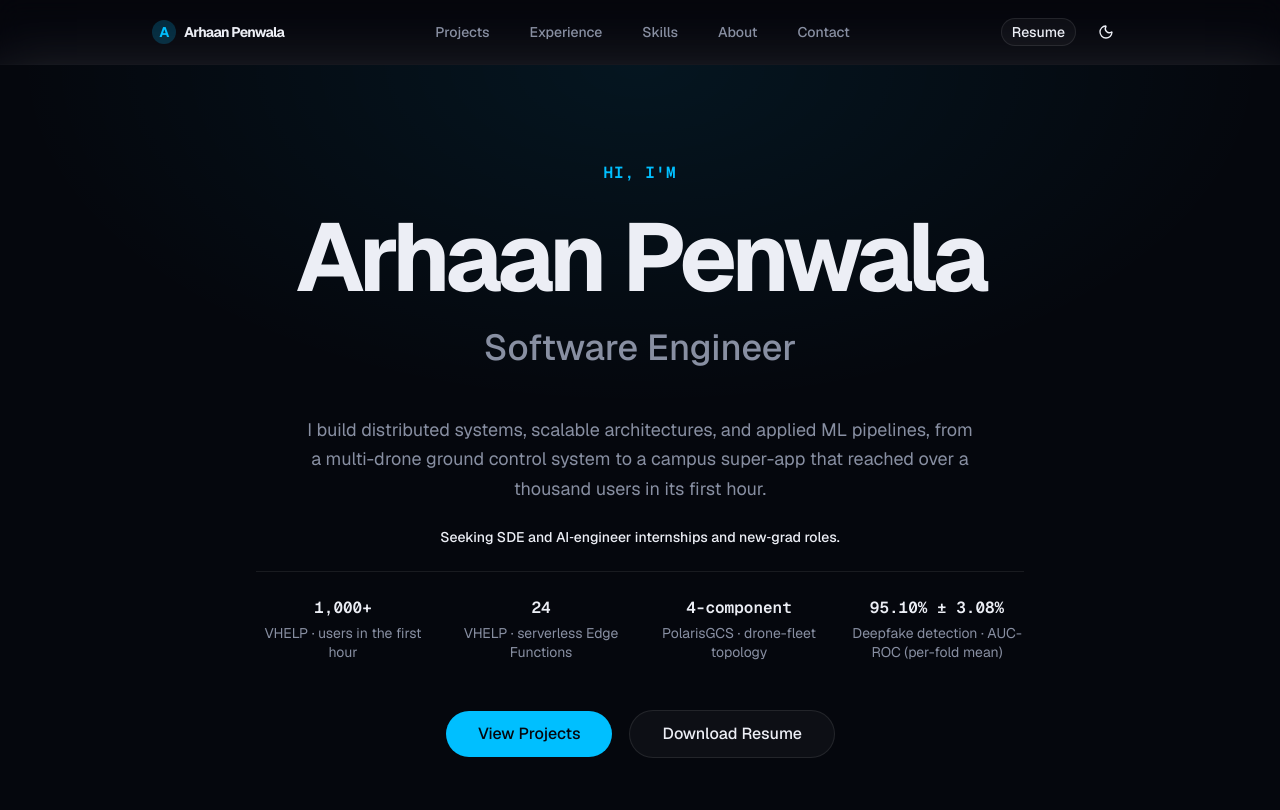
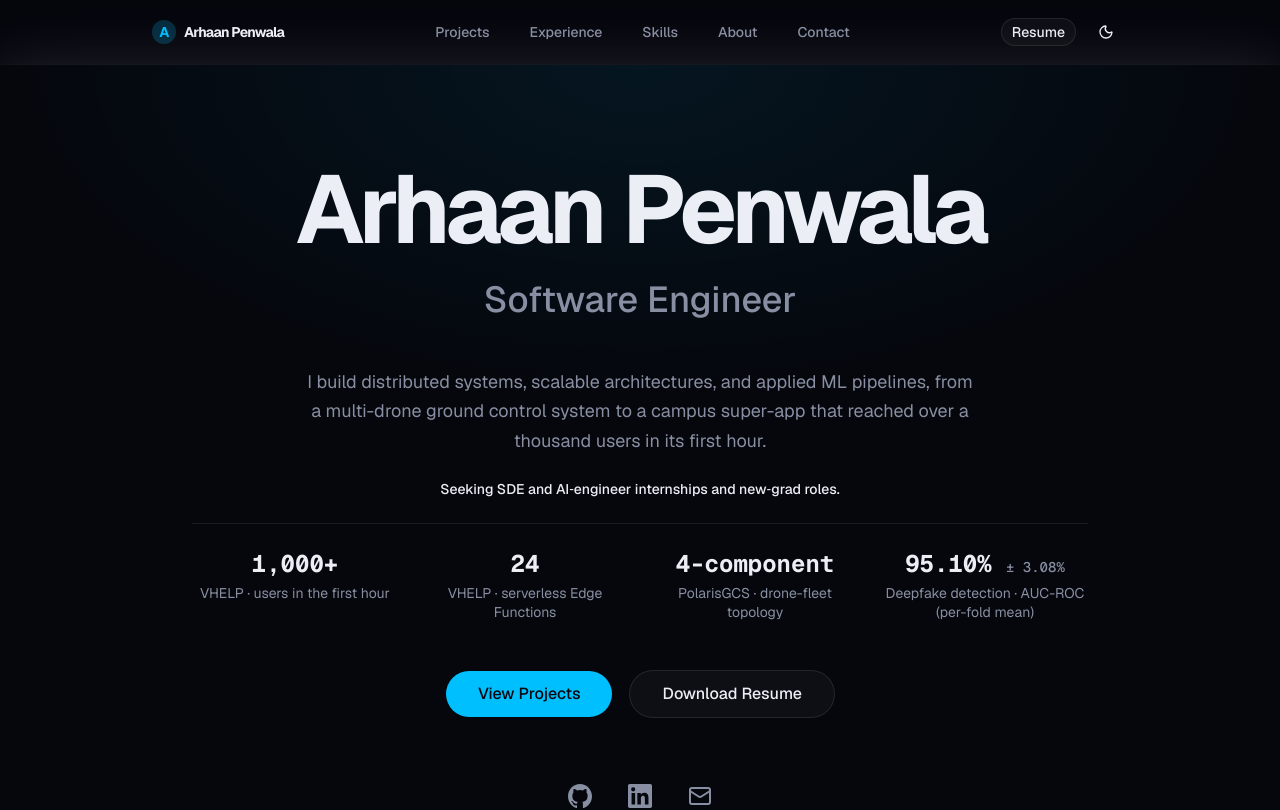
Before and after one commit to Arhaan-P/portfolio-website, a Next.js app: page / in a window 1280 px wide. Shown: the top 810 px of the page. Built offline with nearby package versions, Linux system fonts and the light colour scheme.

Commit message:
typeset: hero proof strip at readout size, drop eyebrow

```diff
--- a/src/components/sections/hero.tsx
+++ b/src/components/sections/hero.tsx
@@ -28,17 +28,11 @@ export function Hero() {
   return (
     <section
       id="top"
-      className="relative mx-auto flex min-h-[90vh] w-full flex-col items-center justify-center px-4 py-24 sm:px-6 text-center overflow-hidden"
+      className="relative mx-auto flex w-full flex-col items-center justify-center px-4 py-10 sm:min-h-[90vh] sm:px-6 sm:py-24 text-center overflow-hidden"
     >
       <div aria-hidden className="hero-wash pointer-events-none absolute inset-0 -z-10" />
 
-      <div className="w-full flex flex-col items-center justify-center gap-6 z-10">
-        <Reveal delay={0.1} appear>
-          <p className="font-mono text-sm sm:text-base text-primary uppercase tracking-wider font-semibold">
-            Hi, I&apos;m
-          </p>
-        </Reveal>
-
+      <div className="w-full flex flex-col items-center justify-center gap-4 sm:gap-6 z-10">
         <div className="relative z-10 flex flex-col items-center gap-2">
           <m.h1
             className="text-5xl font-bold tracking-tighter sm:text-7xl md:text-8xl text-foreground pb-2 flex flex-wrap justify-center gap-[0.2em]"
@@ -82,15 +76,21 @@ export function Hero() {
         </p>
       </Reveal>
 
-      <Reveal delay={0.9} appear className="w-full max-w-3xl">
+      <Reveal delay={0.9} appear className="w-full max-w-3xl lg:max-w-4xl">
         <dl className="grid grid-cols-2 gap-x-6 gap-y-5 border-t border-border pt-6 sm:grid-cols-4">
           {proof.map((item) => (
             <div key={item.label} className="flex flex-col gap-1">
               <dt className="order-2 text-sm leading-snug text-muted-foreground">
                 {item.label}
               </dt>
-              <dd className="order-1 font-mono text-base font-semibold tabular-nums text-foreground">
+              <dd className="order-1 font-mono text-xl font-bold tabular-nums text-foreground lg:text-2xl">
                 {item.value}
+                {item.spread && " "}
+                {item.spread && (
+                  <span className="inline-block text-sm font-medium text-muted-foreground">
+                    {item.spread}
+                  </span>
+                )}
               </dd>
             </div>
           ))}
--- a/src/data/site.ts
+++ b/src/data/site.ts
@@ -15,12 +15,18 @@ export const site = {
 } as const;
 
 /** Hero proof strip. Every figure is sourced from data/projects.ts or portfolio-context. */
-export const proof = [
+export const proof: readonly {
+  value: string;
+  /** Shown smaller beside the value, and wraps under it in narrow columns. */
+  spread?: string;
+  label: string;
+}[] = [
   { value: "1,000+", label: "VHELP · users in the first hour" },
   { value: "24", label: "VHELP · serverless Edge Functions" },
   { value: "4-component", label: "PolarisGCS · drone-fleet topology" },
   {
-    value: "95.10% ± 3.08%",
+    value: "95.10%",
+    spread: "± 3.08%",
     label: "Deepfake detection · AUC-ROC (per-fold mean)",
   },
 ] as const;
```
Also changed, not shown: .impeccable/design.json, 1 other file (tests, documents, lock files or other folders).
